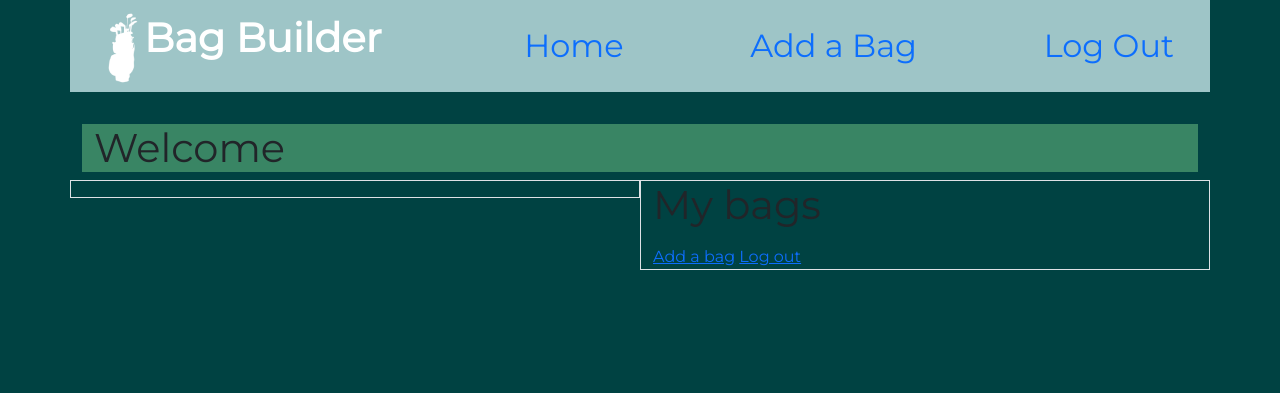
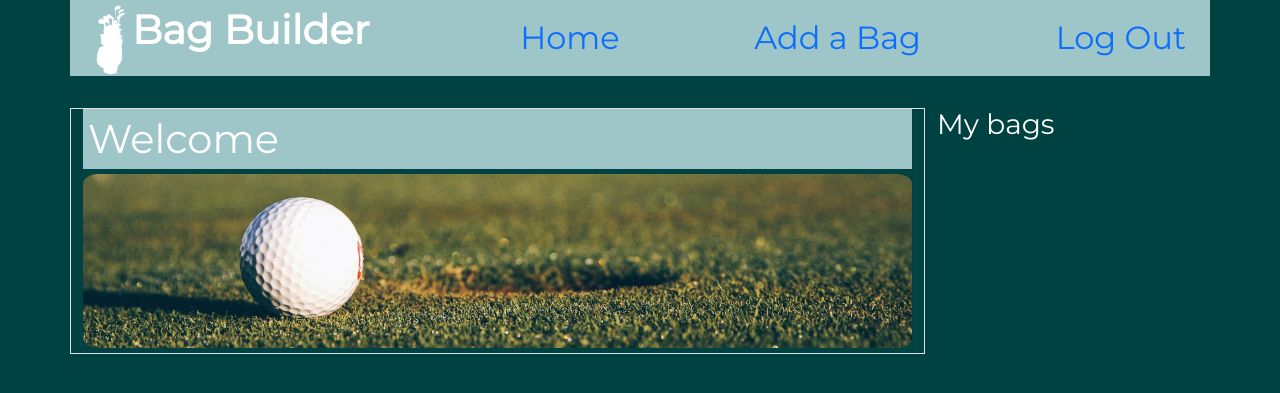
Before and after one commit to Col-R/golfbag-builder, a Flask app: template flask_app/templates/dashboard.html in a window 1280 px wide. Shown: the top 393 px of the page. Run offline with Flask 2, Linux system fonts and the light colour scheme; the template is opened without the code that fills it, so the values that code supplies are empty.

Commit message:
feed header styling and imgs

```diff
--- a/flask_app/static/css/style.css
+++ b/flask_app/static/css/style.css
@@ -13,14 +13,18 @@ Palette:
     font-family: 'Montserrat', sans-serif;
     padding: 0px;
     margin: auto 0px;
+    text-decoration: none !important;
 }
 body {
     background-color: #004242;
+    color: #FFFFFF;
+
 }
 .topnav {
     color: #FFFF;
     overflow: hidden;
     background-color: #9EC5C7;
+    padding: 0px;
 }
 .topnav a {
     /* float: left; */
@@ -47,5 +51,22 @@ main {
     margin-top: 2em;
 }
 #welcome {
-    background-color: #398564;
+    padding-left: 5px;
+    font-size: 2.5em;
+    color: #FFFF;
+    background-color: #9EC5C7;
+    width: auto;
 }
+#dashboard_hero{
+    display: block;
+    padding: 5px 0px;
+    margin-left: 0px;
+    margin-right: auto;
+    border-radius: 15px;
+    max-width: 100%;
+    height: auto;
+}
+.feed {
+    background-color: #FFFFFF;
+    color: #004242;
+}
--- a/flask_app/templates/dashboard.html
+++ b/flask_app/templates/dashboard.html
@@ -38,34 +38,36 @@
         <main>
             <div class="row justify-content-center">
                 <div class="row">
-                <h1 id="welcome">Welcome {{user.first_name}}</h1>
 
                 </div>
                 <!-- Activity feed -->
-                <div class="col border" id="feed">
+                <div class="col-9 border">
+                    <div id="welcome">Welcome {{user.first_name}}</div>
+                    <img src="static/img/dashboard_hero_thin.jpg" alt="golf ball on the green" id="dashboard_hero">
 
-                    <ul>
+                    <div class="feed">
                         {% for change in changes %}
-                        <li>{{change.first_name}} made changes to <a
-                                href="/bag/{{change.bags[0].id}}">{{change.bags[0].name}}</a>
-                            <form action="/like" method="POST">
-                                <input type="hidden" name="bag_id" value="{{change.bags[0].id}}">
-                                <input type="submit" value="Like">
-                            </form>
-                        </li>
+                        <div class="row feed-item">
+                            <p>{{change.first_name}} made changes to <a
+                                    href="/bag/{{change.bags[0].id}}">{{change.bags[0].name}}</a>
+                                <form action="/like" method="POST">
+                                    <input type="hidden" name="bag_id" value="{{change.bags[0].id}}">
+                                    <input type="submit" value="Like">
+                                </form>
+                            </p>
+                        </div>
                         {% endfor %}
-                    </ul>
+                    </div>
+
                 </div>
                 <!-- My Bags List -->
-                <div class="col border">
-                    <h1>My bags</h1>
+                <div class="col-3">
+                    <h3>My bags</h3>
                     <ul>
                         {% for bag in bags %}
                         <li><a href="/bag/{{bag.id}}">{{bag.name}}</a></li>
                         {% endfor %}
                     </ul>
-                    <a href="/bag/create">Add a bag</a>
-                    <a href="/logout">Log out</a>
                 </div>
             </div>
         </main>
```
Also changed, not shown: flask_app/static/img/dashboard_hero.jpg (added), flask_app/static/img/dashboard_hero_thin.jpg (added).
